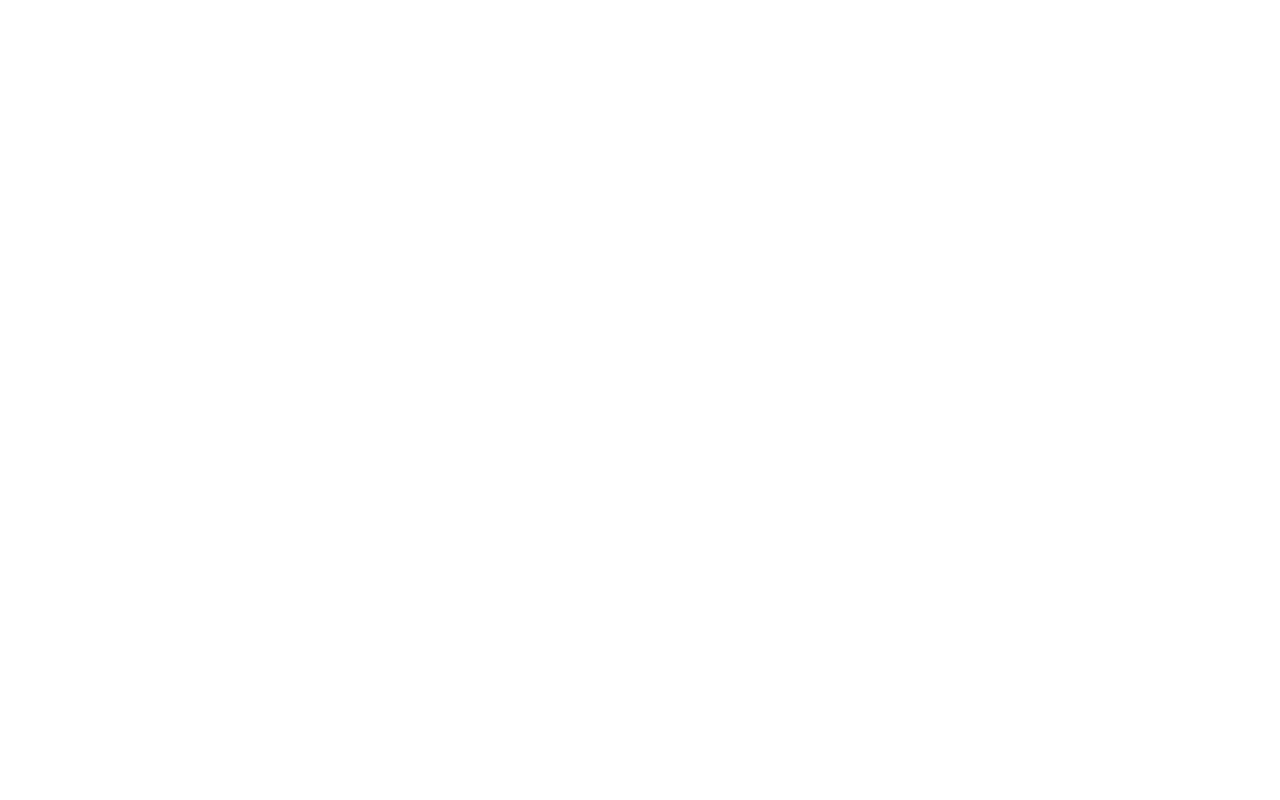
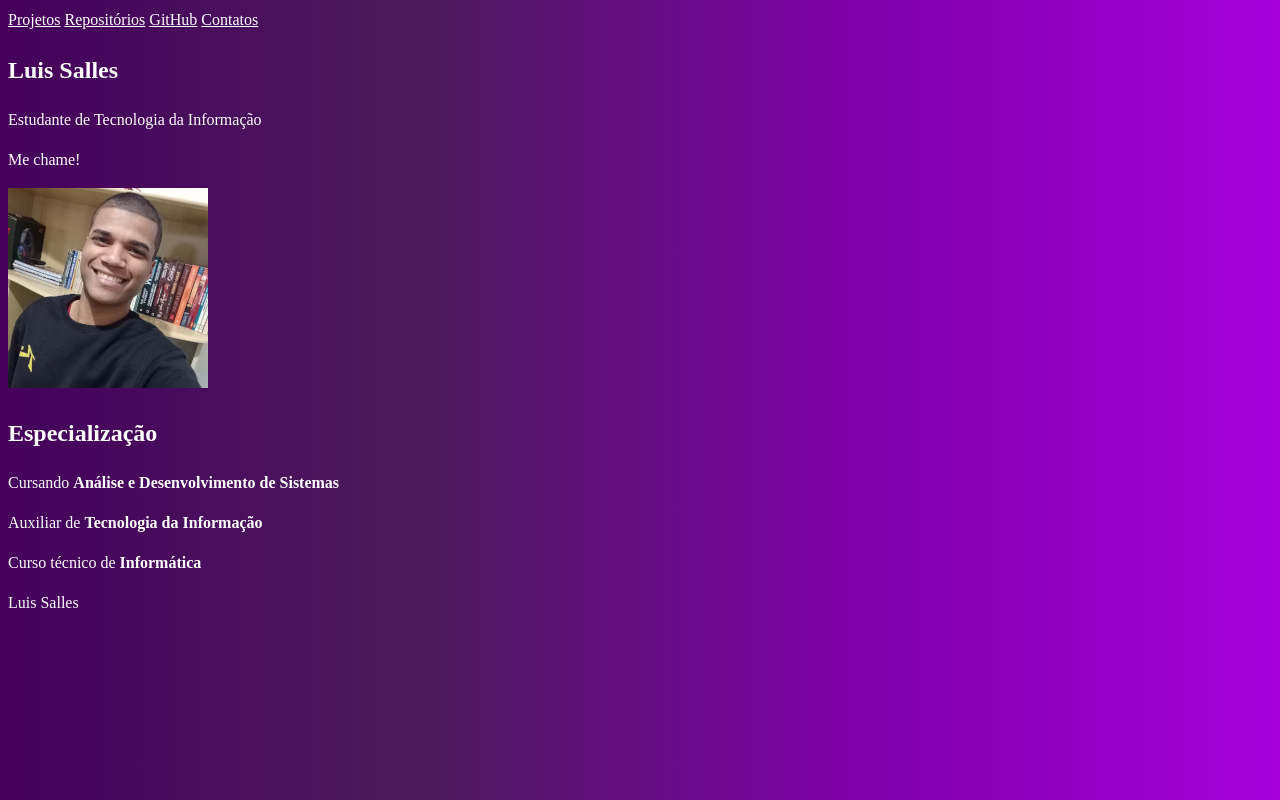
Before and after one commit to LuisSallles/landing-page, a plain HTML site: page index.html in a window 1280 px wide. Drawn offline with Linux system fonts and the light colour scheme.

Commit message:
atualizei

```diff
--- a/index.html
+++ b/index.html
@@ -5,27 +5,45 @@
     <meta name="viewport" content="width=device-width, initial-scale=1.0">
     <meta name="description" content="Acesse os meus projetos e entre em visualise para mais informações de contato.">
     <title>Meu Perfil - Visualise meus projetos feitos em aula</title>
+    <link rel="stylesheet" href="style.css">
 </head>
 
 <!--Meu Landing Page-->
 <body>
-    <header>
-        <nav>
 
+    <!--Cabeçalho-->
+    <header class="cabeçalho">
+        <nav class="cabeçalho-menu">
+            <a class="cabeçalho-menu-item"href="#">Projetos</a>
+            <a class="cabeçalho-menu-item"href="#">Repositórios</a>
+            <a class="cabeçalho-menu-item"href="#">GitHub</a>
+            <a class="cabeçalho-menu-item"href="#">Contatos</a>
         </nav>
     </header>
 
-    <main>
+    <!--Conteúdo-->
+    <main class="conteudo-principal">
+
+        <section class="conteudo-principal-um">
+            <h1 class="conteudo-principal-titulo">Luis Salles</h1>
+            <p class="conteudo-principal-item">Estudante de Tecnologia da Informação</p>
+            <p class="conteudo-principal-item">Me chame!</p>
+            <img class="conteudo-principal-imagem"src="imagens/luis.jpg" alt="Minha foto">
+        </section>
+
+        <section class="conteudo-principal-dois">
+            <h2 class="conteudo-principal-titulo">Especialização</h2>
+            <p class="conteudo-principal-dois-item">Cursando <strong>Análise e Desenvolvimento de Sistemas</strong></p>
+            <p class="conteudo-principal-dois-item">Auxiliar de <strong>Tecnologia da Informação</strong></p>
+            <p class="conteudo-principal-dois-item">Curso técnico de <strong>Informática</strong></p>
+        </section>
 
     </main>
 
-    <footer>
-
+    <!--Rodapé-->
+    <footer class="rodape">
+        <p class="rodape-item">Luis Salles</p>
     </footer>
-
-
-
-
 
 </body>
 </html>
--- /dev/null
+++ b/style.css
@@ -0,0 +1,11 @@
+@charset "UTF-8";
+
+@import url('https://fonts.googleapis.com/css2?family=Righteous&display=swap');
+@import url('https://fonts.googleapis.com/css2?family=Righteous&family=Sarala:wght@400;700&display=swap');
+
+* {
+   background-image: linear-gradient(to right, #45005C, #4C1C5C, #7E00A8, #A500DB);
+   background-attachment: fixed;
+   color: white;
+   line-height: 1.5;
+}
```
Also changed, not shown: imagens/luis.jpg (added).
